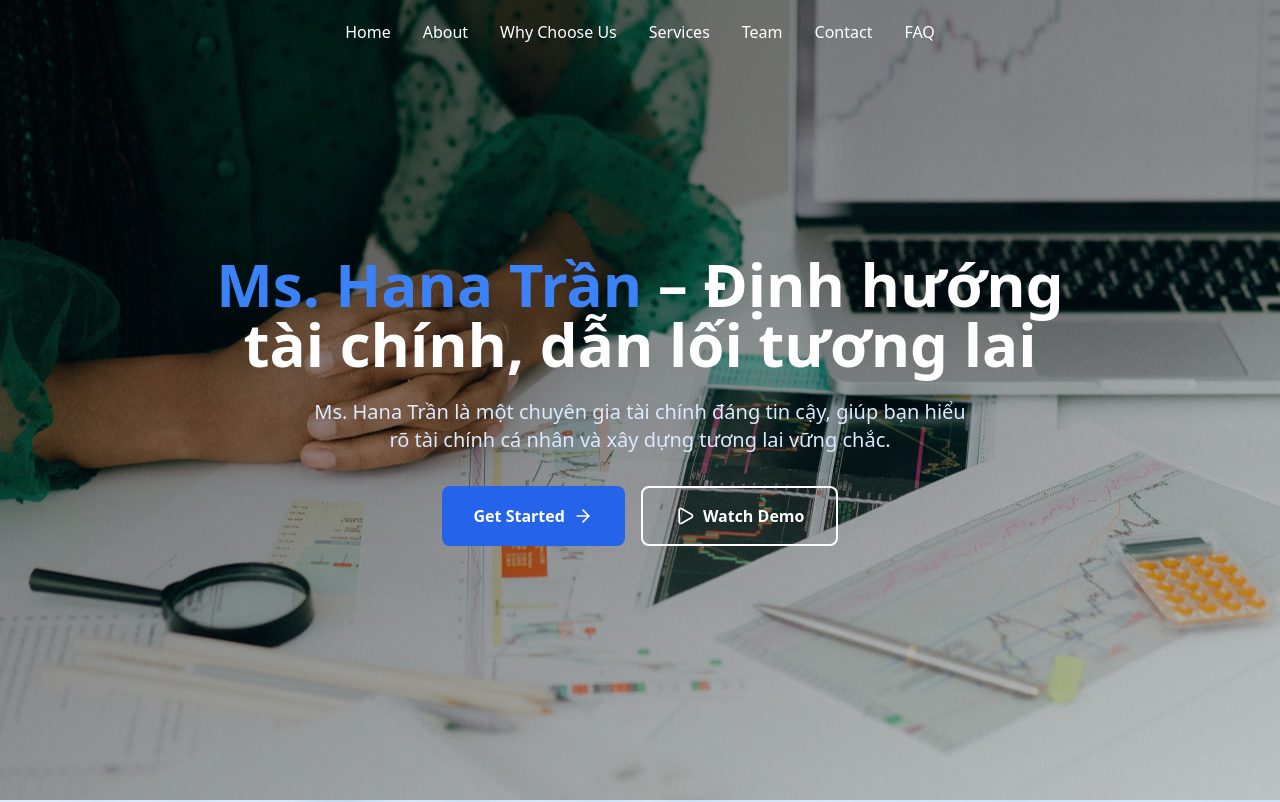
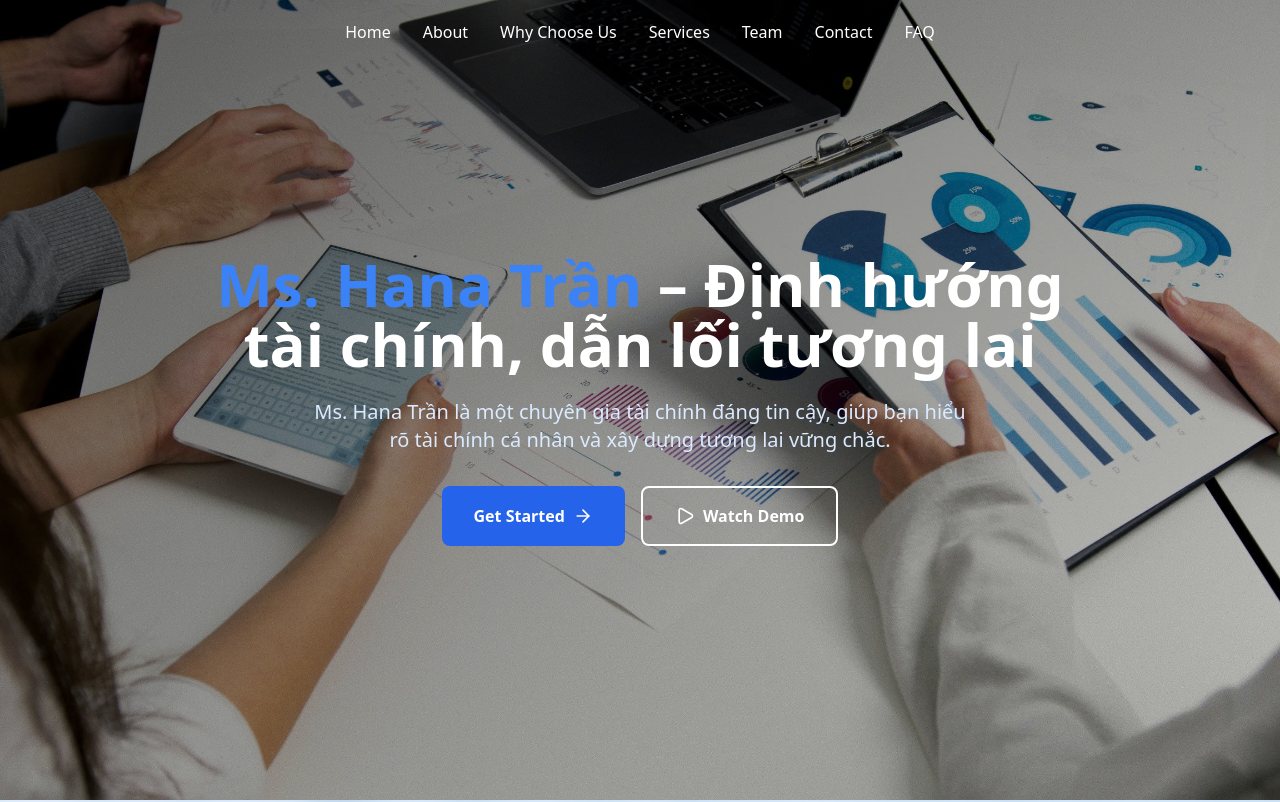
Before and after one commit to huuhoang231103/FIDT-LandingPage, a React (Vite) app: page / in a window 1280 px wide. Shown: the top 802 px of the page. Built offline with nearby package versions, Linux system fonts and the light colour scheme.

Commit message:
update bg

```diff
--- a/src/components/sections/Hero.jsx
+++ b/src/components/sections/Hero.jsx
@@ -1,11 +1,11 @@
 import React, { useState, useEffect } from 'react';
 import { ArrowRight, Play } from 'lucide-react';
 
-import img1 from '../../assets/Img_Slider/1.jpg';
+// import img1 from '../../assets/Img_Slider/1.jpg';
 import img2 from '../../assets/Img_Slider/2.jpg';
 import img3 from '../../assets/Img_Slider/3.jpg';
 
-const backgrounds = [img1, img2, img3];
+const backgrounds = [img2, img3];
 
 const Hero = () => {
   const [isVisible, setIsVisible] = useState(false);
```
